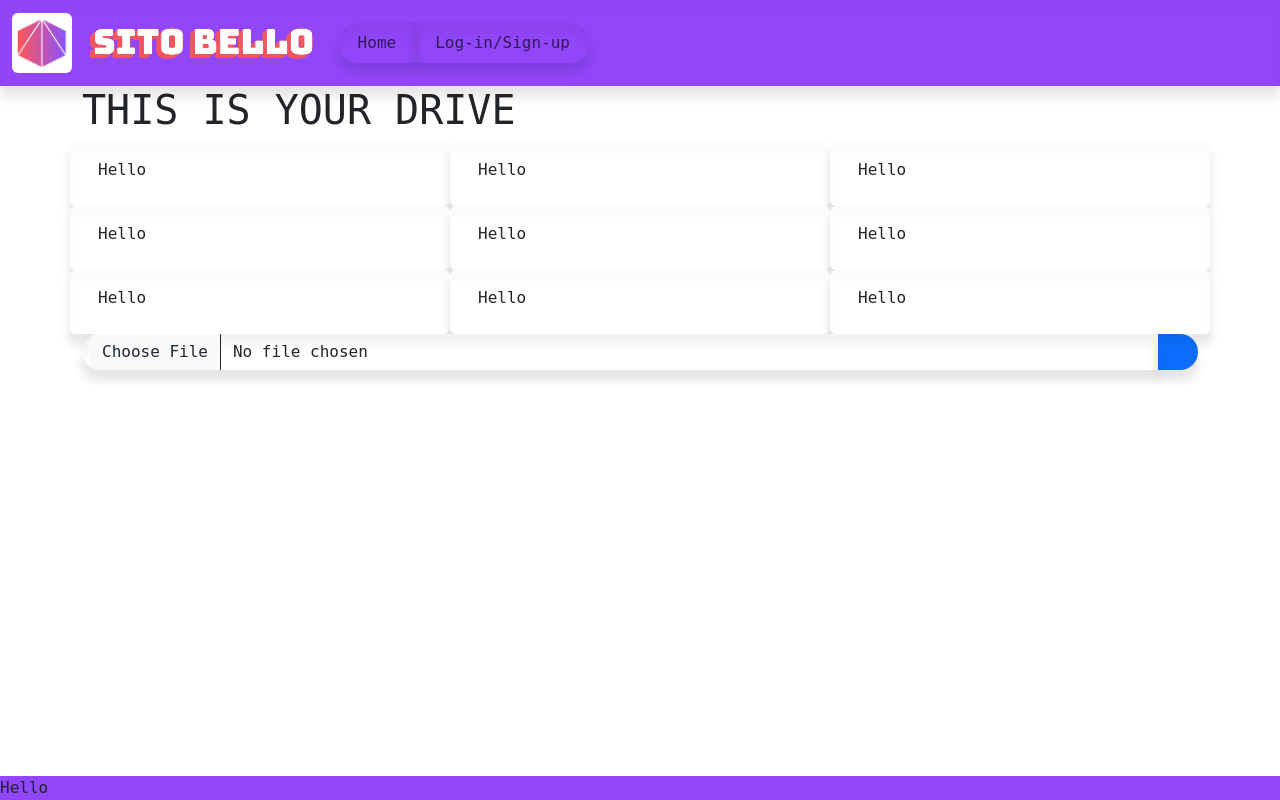
After one commit to ghrlcu06e20l500g/ITIS_Drive, a Flask app: page /drive in a window 1280 px wide. The commit adds this page. Run offline with Flask 3, Linux system fonts and the light colour scheme.

Commit message:
Added /drive and updated query system

```diff
--- a/main.py
+++ b/main.py
@@ -3,7 +3,11 @@
 import string
 import random
 
+
 from routes.settings import *
+
+import query
+
 
 app = Flask(__name__)
 app.secret_key = "thisisasupersecretvalue"
@@ -17,6 +21,14 @@
 def home():
     return render_template("home.html", user = session.get("user"))
 
+@app.route("/drive")
+def drive():
+    return render_template("drive.html", user = session.get("user"))
+@app.route("/drive/add")
+def drive_add():
+    print("AAAAAAAAAAAAAAAAA")
+    return render_template("drive.html", user = session.get("user"))
+
 @app.route("/login")
 def login():
     return render_template("login.html", message = None)
@@ -25,12 +37,7 @@
     username = request.form['username']
     password = request.form['password']
 
-    connection = sqlite3.connect("users.db")
-    cursor = connection.cursor()
-    cursor.row_factory = sqlite3.Row
-
-    cursor.execute("SELECT * FROM users WHERE username=?", (username,))
-    user = cursor.fetchone()
+    user = query.run("SELECT * FROM users WHERE username=\"{username}\"", query.Mode.FETCH_ONE)
 
     if user is not None:
         if user["password"] == password:
@@ -39,8 +46,7 @@
         else:
             return render_template("login.html", message = "Wrong password.")
     else:
-        cursor.execute("INSERT INTO users(username, password) VALUES(?, ?)", (username, password, ))
-        connection.commit()
+        query.run(f"INSERT INTO users(username, password) VALUES(\"{username}\", \"{password}\")")
         session["user"] = {"username": username, "password": password}
         return redirect(url_for("home"))
 
--- /dev/null
+++ b/templates/drive.html
@@ -0,0 +1,44 @@
+{% extends "page.html" %}
+
+
+{% block content %}
+    <h1>THIS IS YOUR DRIVE</h1>
+
+    <div class="row">
+        <div class="col-4 card"><div class="card-body">
+            <div class="card-title">Hello</div>
+        </div></div>
+        <div class="col-4 card"><div class="card-body">
+            <div class="card-title">Hello</div>
+        </div></div>
+        <div class="col-4 card"><div class="card-body">
+            <div class="card-title">Hello</div>
+        </div></div>
+    </div>
+    <div class="row">
+        <div class="col-4 card"><div class="card-body">
+            <div class="card-title">Hello</div>
+        </div></div>
+        <div class="col-4 card"><div class="card-body">
+            <div class="card-title">Hello</div>
+        </div></div>
+        <div class="col-4 card"><div class="card-body">
+            <div class="card-title">Hello</div>
+        </div></div>
+    </div>
+    <div class="row">
+        <div class="col-4 card"><div class="card-body">
+            <div class="card-title">Hello</div>
+        </div></div>
+        <div class="col-4 card"><div class="card-body">
+            <div class="card-title">Hello</div>
+        </div></div>
+        <div class="col-4 card"><div class="card-body">
+            <div class="card-title">Hello</div>
+        </div></div>
+    </div>
+    <form class="input-group">
+        <input type="file" class="form-control">
+        <button type="submit" class="btn btn-primary"></button>
+    </form>
+{% endblock %}
--- a/templates/page.html
+++ b/templates/page.html
@@ -25,6 +25,7 @@
                     <div class="navbar-nav btn-group">
                         <a class="nav-link {% if active_page == 'home' %}active{% endif %} btn" aria-current="page" href="{{ url_for('home') }}">Home</a>
                         {% if user %}
+                            <a href="{{ url_for('drive') }}" class="nav-link {% if active_page == 'drive' %}active{% endif %} btn">Drive</a>
                             <a href="{{ url_for('settings_blueprint.settings') }}" class="nav-link {% if active_page == 'settings' %}active{% endif %} btn">Settings</a>
                             <a href="{{ url_for('logout') }}" class="nav-link btn">Logout</a>
                         {% else %}
```
Also changed, not shown: query.py (added, +33 -0 lines), users.db.
